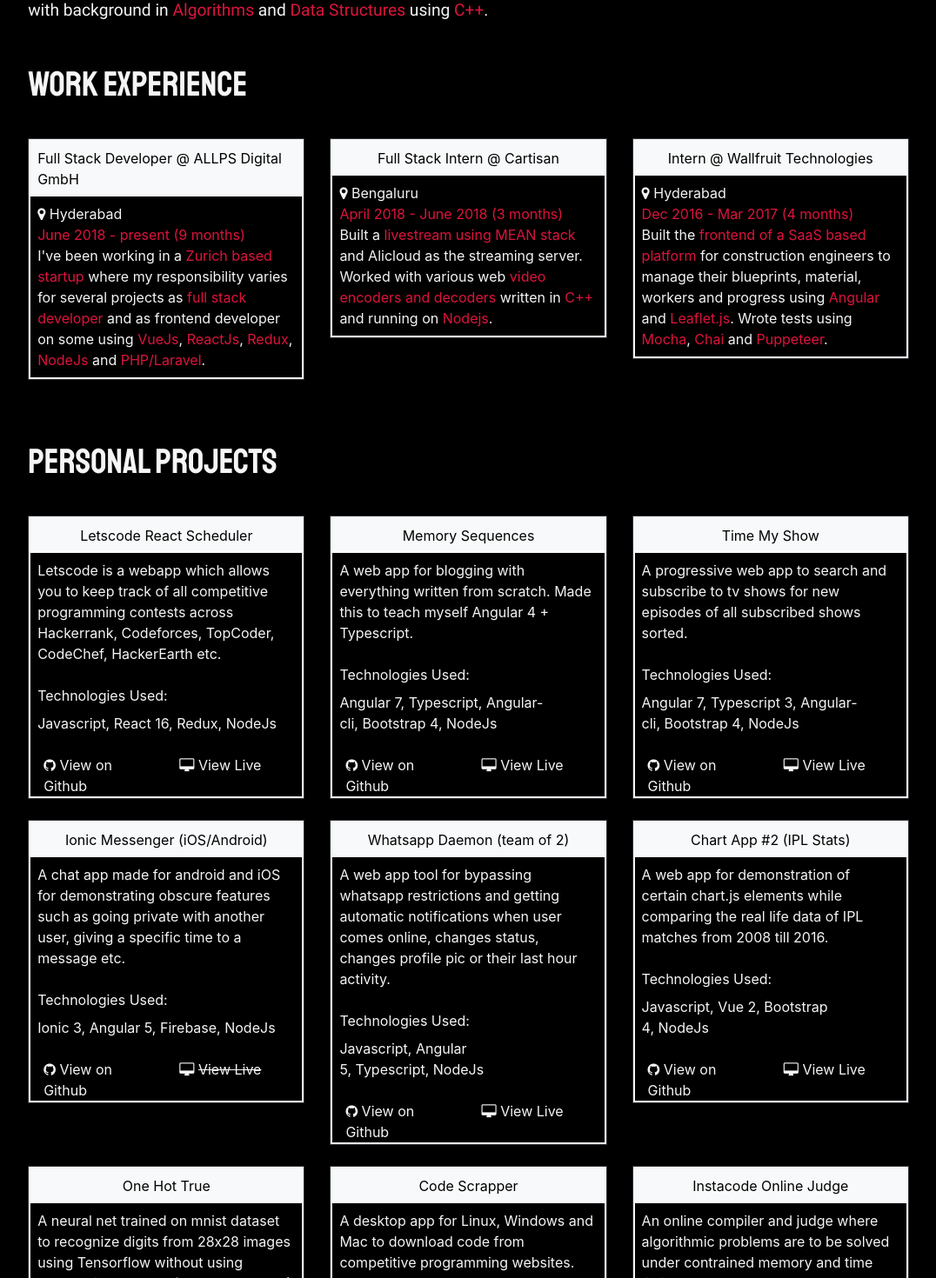
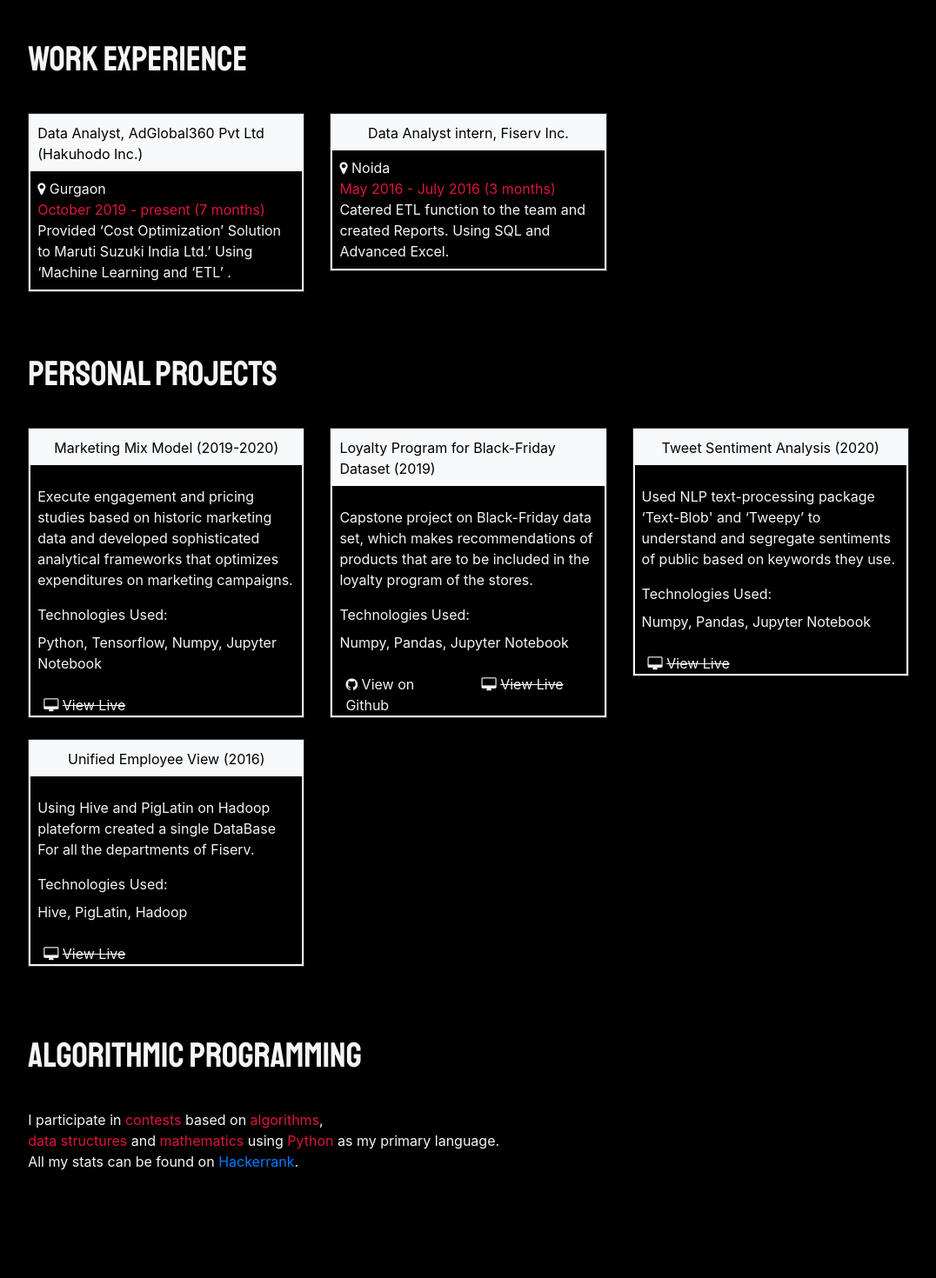
Before and after one commit to strcoder4007/theTownCenter, an Angular app: page / in a window 1280 px wide. Shown: the part 360-1830 px from the top of the page at 87% size, without its empty margins (87-1163 px from the left). After the commit the page ends 1756 px from the top, so only its background shows below. Built offline with nearby package versions, Linux system fonts and the light colour scheme.

Commit message:
Edit complete

```diff
--- a/angular.json
+++ b/angular.json
@@ -27,7 +27,7 @@
               "src/styles.css"
             ],
             "scripts": [
-              "src/assets/myScript.js"
+
             ]
           },
           "configurations": {
@@ -75,7 +75,7 @@
             "polyfills": "src/polyfills.ts",
             "tsConfig": "src/tsconfig.spec.json",
             "scripts": [
-              "src/assets/myScript.js"
+
             ],
             "styles": [
               "node_modules/font-awesome/css/font-awesome.css",
--- a/src/app/home/home.component.css
+++ b/src/app/home/home.component.css
@@ -5,6 +5,10 @@
     padding:10px;
 }
 
+ul {
+  padding-inline-start: 25px;
+  padding-right: 5px;
+}
 .project {
     height: 250px;
     border: 2px solid white;
--- a/src/app/home/home.component.html
+++ b/src/app/home/home.component.html
@@ -1,9 +1,12 @@
 
-<div class="col-12 col-sm-10 offset-0 offset-sm-1 p-0">
+<div class="col-12 col-sm-10 offset-0 offset-sm-1 p-0 mb-5">
 
   <!-----------------INTRO -------------------->
   <p class="roboto mediumFont is-primary">
-    I am a <span class="text-crimson">full stack web developer</span> <br>with <span class="text-crimson">1.5 years</span> of experience <br>in <span class="text-crimson">JavaScript</span>, <span class="text-crimson">ReactJs</span>, <span class="text-crimson">VueJS</span>, Angular, <span class="text-crimson">NodeJs</span>, <br>PHP/Laravel, <span class="text-crimson">MongoDB</span>, <span class="text-crimson">SQL</span>, PostGreSQL, <span class="text-crimson">GraphQL</span> <br>with background in <span class="text-crimson">Algorithms</span> and <span class="text-crimson">Data Structures</span> using <span class="text-crimson">C++</span>.
+    Experienced Data Analyst<br>
+    From Management and Technical Background<br>
+    Leveraging skills like Python, SQL, Machine Learning,<br>
+    PowerBI, Tableau, PostGreSQL, HIVE, Google Analytics, Flask
   </p>
 
     <!-------------------------WORK EXP ------------------------------>
@@ -14,11 +17,12 @@
         <div class="col-12 col-sm-11 bg-dark card p-0">
           <div class="card-body bg-black p-0 bg-">
             <div class="row gutter-0 w-100 bg-light d-flex justify-content-around">
-              <p class="smallFont is-secondary Roboto m-0 p-2 align-self-center">Full Stack Developer @ ALLPS Digital GmbH</p>
+              <p class="smallFont is-secondary Roboto m-0 p-2 align-self-center">Data Analyst, AdGlobal360 Pvt Ltd (Hakuhodo Inc.)</p>
             </div>
-            <p class="card-text p-2 is-primary smallFont"><i class="fa fa-map-marker"></i>&nbsp;Hyderabad<br>
-              <span class="text-crimson">June 2018 - present (9 months)</span><br>
-              I've been working in a <span class="text-crimson">Zurich based startup</span> where my responsibility varies for several projects as <span class="text-crimson">full stack developer</span> and as frontend developer on some using <span class="text-crimson">VueJs</span>, <span class="text-crimson">ReactJs</span>, <span class="text-crimson">Redux</span>, <span class="text-crimson">NodeJs</span> and <span class="text-crimson">PHP/Laravel</span>.
+            <p class="card-text p-2 is-primary smallFont">
+              <i class="fa fa-map-marker"></i>&nbsp;Gurgaon<br>
+              <span class="text-crimson">October 2019 - present (7 months)</span><br>
+              Provided ‘Cost Optimization’ Solution to Maruti Suzuki India Ltd.’ Using ‘Machine Learning and ‘ETL’ .
             </p>
           </div>
         </div>
@@ -27,24 +31,12 @@
         <div class="col-12 col-sm-11 bg-dark card p-0">
           <div class="card-body bg-black p-0 bg-">
             <div class="row gutter-0 w-100 bg-light d-flex justify-content-around">
-              <p class="smallFont is-secondary Roboto m-0 p-2 align-self-center">Full Stack Intern @ Cartisan</p>
+              <p class="smallFont is-secondary Roboto m-0 p-2 align-self-center">Data Analyst intern, Fiserv Inc.</p>
             </div>
-            <p class="card-text p-2 is-primary smallFont"><i class="fa fa-map-marker"></i>&nbsp;Bengaluru<br>
-              <span class="text-crimson">April 2018 - June 2018 (3 months)</span><br>
-              Built a <span class="text-crimson">livestream using MEAN stack</span> and Alicloud as the streaming server. Worked with various web <span class="text-crimson">video encoders and decoders</span> written in <span class="text-crimson">C++</span> and running on <span class="text-crimson">Nodejs</span>.
-            </p>
-          </div>
-        </div>
-      </div>
-      <div class="col-sm-6 col-lg-4 mb-3">
-        <div class="col-12 col-sm-11 bg-dark card p-0">
-          <div class="card-body bg-black p-0 bg-">
-            <div class="row gutter-0 w-100 bg-light d-flex justify-content-around">
-              <p class="smallFont is-secondary Roboto m-0 p-2 align-self-center">Intern @ Wallfruit Technologies</p>
-            </div>
-            <p class="card-text p-2 is-primary smallFont"><i class="fa fa-map-marker"></i>&nbsp;Hyderabad<br>
-              <span class="text-crimson">Dec 2016 - Mar 2017 (4 months)</span><br>
-              Built the <span class="text-crimson">frontend of a SaaS based platform</span> for construction engineers to manage their blueprints, material, workers and progress using <span class="text-crimson">Angular</span> and <span class="text-crimson">Leaflet.js</span>. Wrote tests using <span class="text-crimson">Mocha</span>, <span class="text-crimson">Chai</span> and <span class="text-crimson">Puppeteer</span>.
+            <p class="card-text p-2 is-primary smallFont"><i class="fa fa-map-marker"></i>&nbsp;Noida<br>
+              <span class="text-crimson">May 2016 - July 2016 (3 months)</span><br>
+              Catered ETL function to the team and created
+              Reports. Using SQL and Advanced Excel.
             </p>
           </div>
         </div>
@@ -64,9 +56,8 @@
             <div class="row gutter-0 w-100 bg-light d-flex justify-content-around">
               <p class="smallFont is-secondary Roboto m-0 p-2 align-self-center">{{project.heading}}</p>
             </div>
-            <p class="card-text p-2 is-primary">
-              {{project.about}}
-            </p>
+            <br>
+            <p class="card-text pl-0 pr-2 px-2 is-primary" [innerHTML]="project.about"></p>
             <p class="card-text px-2 py-0 m-0 is-primary smallFont Roboto">
               Technologies Used:
             </p>
@@ -75,10 +66,10 @@
             </p>
 
             <div class="row gutter-0 w-100 bg-black d-flex justify-content-around is-primary">
-              <div class="col">
+              <div class="col" *ngIf="project.git.length > 0">
                 <a href="{{project.git}}" class="projectLink is-primary Roboto smallFont" target="_blank"><i class="fa fa-github"></i>&nbsp;View on Github</a>
               </div>
-              <div *ngIf="project.live.length != 4; else strikeBlock"class="col">
+              <div *ngIf="project.live.length > 0 && project.live.length != 4; else strikeBlock"class="col">
                 <a href="{{project.live}}" class="projectLink is-primary Roboto smallFont" target="_blank"><i class="fa fa-desktop"></i>&nbsp;View Live</a>
               </div>
               <ng-template #strikeBlock>
@@ -130,7 +121,7 @@
   </div>
 
   <div class="clearfix"></div>
-  <div class="row gutter-0 justify-content-around">
+  <div class="row gutter-0 justify-content-around" *ngIf="myProjects >= 9">
     <button class="btn myBtn" (click)="loadMore()">{{buttonText}}</button>
   </div>
 
@@ -139,36 +130,8 @@
   <p id="programming" class="mynavOptions largeFont staat is-primary pt-5 pb-3">algorithmic programming</p>
 <div class="row gutter-0">
   <div class="col-sm-7 smallFont is-primary Roboto">
-    I participate in <span class="text-crimson">contests</span> based on <span class="text-crimson">algorithms</span>, <br><span class="text-crimson">data structures</span> and <span class="text-crimson">mathematics</span> using <span class="text-crimson">C++</span> as my primary language. <br>All my stats can be found in my profiles on various competitive programming websites.
+    I participate in <span class="text-crimson">contests</span> based on <span class="text-crimson">algorithms</span>, <br><span class="text-crimson">data structures</span> and <span class="text-crimson">mathematics</span> using <span class="text-crimson">Python</span> as my primary language. <br>All my stats can be found on
+    <a href="https://www.hackerrank.com/Gentleman101" target="_blank">Hackerrank</a>.
   </div>
 </div>
-
-  <div class="my-5 m-0 p-0">
-    <a href="assets/acm2017.pdf" class="projectLink is-primary Roboto smallFont underline" target="_blank">
-      <i class="fa fa-trophy"></i>&nbsp;Qualified <span class="text-crimson"><b>ACM-ICPC INDIA</b></span> regionals 2017.
-    </a>
-  </div>
-
-  <div class="my-5 m-0 p-0">
-    <div class="col-md-12 col-lg-8 col-xl-6 bg-dark card p-0">
-      <div class="card-body bg-black p-0">
-        <div class="row gutter-0 w-100 bg-light d-flex justify-content-around">
-          <p class="smallFont is-secondary Roboto m-0 p-2">Contest Profiles:</p>
-        </div>
-        <p class="card-text p-2 is-primary">
-          <a href="http://codeforces.com/profile/fie" class="underline projectLink is-primary" target="_blank">&nbsp;Codeforces</a><br>
-          [Code to 800+ problems solved on Codeforces:
-          <a href="https://github.com/strcoder4007/codeforces" class="projectLink ml-1 underline is-primary" target="_blank"><i class="fa fa-github"></i> &nbsp;Github</a> ]<br><br>
-          <a href="http://www.spoj.com/users/strcoder4007/" class="underline projectLink is-primary" target="_blank">&nbsp;SPOJ</a><br>
-          [Code to 180+ problems solved on SPOJ:
-          <a href="https://github.com/strcoder4007/spoj" class="projectLink ml-1 underline is-primary" target="_blank"><i class="fa fa-github"></i> &nbsp;Github</a> ]<br><br>
-          <a href="https://www.hackerrank.com/FrozenOnion" class="underline projectLink is-primary" target="_blank">&nbsp;Hackerrank</a>,
-          <a href="https://csacademy.com/user/strcoder/" class="underline projectLink is-primary" target="_blank">&nbsp;CSAcademy</a>,
-          <a href="https://atcoder.jp/user/STR" class="underline projectLink is-primary" target="_blank">&nbsp;AtCoder</a>,
-          <a href="http://acm.timus.ru/author.aspx?id=199801" class="underline projectLink is-primary" target="_blank">&nbsp;Timus Online Judge</a>
-        </p>
-      </div>
-    </div>
-  </div>
-  <br>
 </div>
--- a/src/assets/data.json
+++ b/src/assets/data.json
@@ -1,135 +1,30 @@
 [
     {
-      "heading": "Letscode React Scheduler",
-      "about": "Letscode is a webapp which allows you to keep track of all competitive programming contests across Hackerrank, Codeforces, TopCoder, CodeChef, HackerEarth etc.",
-      "tech": ["Javascript", "React 16", "Redux", "NodeJs"],
-      "git": "https://github.com/strcoder4007/letscode",
-      "live": "http://shubhamswe.xyz/letscode"
+      "heading": "Marketing Mix Model (2019-2020)",
+      "about": "Execute engagement and pricing studies based on historic marketing data and developed sophisticated analytical frameworks that optimizes expenditures on marketing campaigns.",
+      "tech": ["Python", "Tensorflow", "Numpy", "Jupyter Notebook"],
+      "git": "",
+      "live": ""
     },
     {
-      "heading": "Memory Sequences",
-      "about": "A web app for blogging with everything written from scratch. Made this to teach myself Angular 4 + Typescript.",
-      "tech": ["Angular 7", "Typescript", "Angular-cli", "Bootstrap 4", "NodeJs"],
-      "git": "https://github.com/strcoder4007/memorySequence",
-      "live": "http://shubhamswe.xyz/memseq/"
+      "heading": "Loyalty Program for Black-Friday Dataset (2019)",
+      "about": "Capstone project on Black-Friday data set, which makes recommendations of products that are to be included in the loyalty program of the stores.",
+      "tech": ["Numpy", "Pandas", "Jupyter Notebook"],
+      "git": "https://github.com/gentleman101/Black-friday",
+      "live": ""
     },
     {
-      "heading": "Time My Show",
-      "about": "A progressive web app to search and subscribe to tv shows for new episodes of all subscribed shows sorted.",
-      "tech": ["Angular 7", "Typescript 3", "Angular-cli", "Bootstrap 4", "NodeJs"],
-      "git": "https://github.com/strcoder4007/timeMyShow",
-      "live": "http://shubhamswe.xyz/tms/"
+      "heading": "Tweet Sentiment Analysis (2020)",
+      "about": "Used NLP text-processing package ‘Text-Blob&#39; and ‘Tweepy’ to understand and segregate sentiments of public based on keywords they use.",
+      "tech": ["Numpy", "Pandas", "Jupyter Notebook"],
+      "git": "",
+      "live": ""
     },
     {
-      "heading": "Ionic Messenger (iOS/Android)",
-      "about": "A chat app made for android and iOS for demonstrating obscure features such as going private with another user, giving a specific time to a message etc.",
-      "tech": ["Ionic 3", "Angular 5", "Firebase", "NodeJs"],
-      "git": "https://github.com/strcoder4007/ionic_messenger",
-      "live": "null"
-    },
-    {
-    "heading": "Whatsapp Daemon (team of 2)",
-    "about": "A web app tool for bypassing whatsapp restrictions and getting automatic notifications when user comes online, changes status, changes profile pic or their last hour activity.",
-    "tech": ["Javascript", "Angular 5", "Typescript", "NodeJs"],
-    "git": "https://github.com/aditya6677/WA-Stocking",
-    "live": "http://shubhamswe.xyz/stalker/"
-    },
-    {
-      "heading": "Chart App #2 (IPL Stats)",
-      "about": "A web app for demonstration of certain chart.js elements while comparing the real life data of IPL matches from 2008 till 2016.",
-      "tech": ["Javascript", "Vue 2", "Bootstrap 4", "NodeJs"],
-      "git": "https://github.com/strcoder4007/scipl",
-      "live": "http://shubhamswe.xyz/scipl/"
-    },
-    {
-        "heading": "One Hot True",
-        "about": "A neural net trained on mnist dataset to recognize digits from 28x28 images using Tensorflow without using convolutional model (accuracy ~ 95%) .",
-        "tech": ["Python", "TensorFlow", "Mnist Dataset"],
-        "git": "https://github.com/strcoder4007/one_hot_true",
-        "live": "null"
-    },
-    {
-        "heading": "Code Scrapper",
-        "about": "A desktop app for Linux, Windows and Mac to download code from competitive programming websites.",
-        "tech": ["Javascript", "Electron Framework", "Materialize CSS", "NodeJs"],
-        "git": "https://github.com/strcoder4007/codescrapper",
-        "live": "null"
-    },
-    {
-      "heading": "Instacode Online Judge",
-      "about": "An online compiler and judge where algorithmic problems are to be solved under contrained memory and time limit.",
-      "tech": ["PHP", "Python", "Bootstrap", "jQuery"],
-      "git": "null",
-      "live": "http://instacode.xyz"
-    },
-    {
-        "heading": "Creek",
-        "about": "A simple web app to keep track of new albums from bands you love. No manually adding bands, just use last.fm credentials and know when a new album drops with all it's info.",
-        "tech": ["Angular 5", "Typescript", "Last.fm api", "NodeJs", "Bootstrap"],
-        "git": "https://github.com/strcoder4007/creek",
-        "live": "http://shubhamswe.xyz/creek/"
-    },
-    {
-        "heading": "SAE KIET",
-        "about": "Official website for a college club SAE KIET (mech. engineering) re-written in AngularJs.",
-        "tech": ["AngularJs", "Javascript", "Bootstrap", "NodeJs"],
-        "git": "https://github.com/strcoder4007/sae_nodejs",
-        "live": "http://shubhamswe.xyz/saekiet/"
-    },
-    {
-        "heading": "Code Hour",
-        "about": "Code Hour is an open-source webapp which allows you to keep track of competitive programming contests across all websites.",
-        "tech": ["AngularJs", "Javascript", "jQuery", "Bootstrap", "Bower"],
-        "git": "https://github.com/strcoder4007/Code_Hour",
-        "live": "http://shubhamswe.xyz/codehour/"
-    },
-    {
-        "heading": "Instanotes",
-        "about": "A website that lets students from my college as well as from other Engineering colleges search for class notes.",
-        "tech": ["PHP", "Javascript", "Bootstrap", "jQuery"],
-        "git": "null",
-        "live": "http://instanotes.xyz"
-    },
-    {
-        "heading": "Chart App #1",
-        "about": "A webapp to demonstrate various types of charts and graphs using FusionCharts API. Supports JSON & CSV formats.",
-        "tech": ["AngularJs", "Javascript", "FusionCharts API", "Papa Parse API", "jQuery", "Bootstrap"],
-        "git": "https://github.com/strcoder4007/SCChartApp",
-        "live": "http://shubhamswe.xyz/chartapp/"
-    },
-    {
-        "heading": "WYSIWYG Editor",
-        "about": "WYSIWYG editor with Medium (blogging website) like features written in Vanilla JavaScript.",
-        "tech": ["Javascript", "Bootstrap", "jQuery"],
-        "git": "https://github.com/strcoder4007/SCeditor",
-        "live": "http://shubhamswe.xyz/sceditor/"
-    },
-    {
-        "heading": "Decibel Music Player",
-        "about": "Music player app for Windows 8.1 desktop. Made this to teach myself programming!",
-        "tech": ["C#", "XAML"],
-        "git": "null",
-        "live": "null"
-    },
-    {
-        "heading": "Personal Website (2016)",
-        "about": "My personal website of 2016 written in Vanilla Javascript.",
-        "tech": ["Javascript", "Bootstrap", "jQuery"],
-        "git": "https://github.com/strcoder4007/Personal-Website-2016",
-        "live": "http://shubhamswe.xyz/personal2016/"
-    },
-    {
-        "heading": "Personal Website (2015)",
-        "about": "My personal website of 2015 written in vanilla Javascript.",
-        "tech": ["Javascript", "Bootstrap", "HTML", "CSS"],
-        "git": "https://github.com/strcoder4007/Personal-Website-2015",
-        "live": "http://shubhamswe.xyz/personal2015/"
-    },
-    {
-        "heading": "SAE KIET",
-        "about": "Official website of SAE KIET written in Vanilla Javascript",
-        "tech": ["Javascript", "Bootstrap", "HTML", "CSS"],
-        "git": "https://github.com/strcoder4007/SAE-KIET-Website",
-        "live": "http://shubhamswe.xyz/saekiet/"
+      "heading": "Unified Employee View (2016)",
+      "about": "Using Hive and PigLatin on Hadoop plateform created a single DataBase\nFor all the departments of Fiserv.",
+      "tech": ["Hive", "PigLatin","Hadoop"],
+      "git": "",
+      "live": ""
     }
 ]
--- a/src/index.html
+++ b/src/index.html
@@ -2,7 +2,7 @@
 <html lang="en">
 <head>
   <meta charset="utf-8">
-  <title>Shubham Singh</title>
+  <title>Naman Pandey</title>
   <base href="/">
 
   <link href="https://fonts.googleapis.com/css?family=Roboto" rel="stylesheet">
```
Also changed, not shown: src/app/app.component.html (+6 -8 lines), 1 other file (tests, documents, lock files or other folders).
